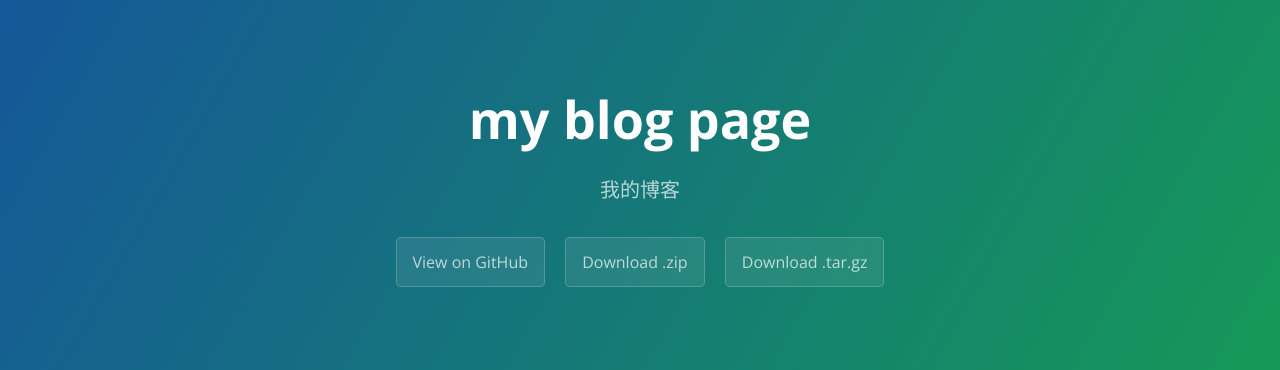
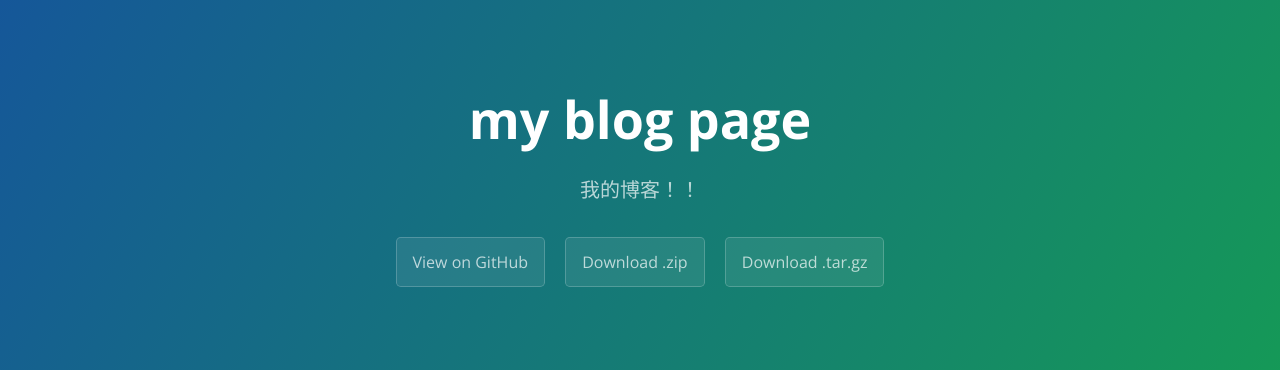
Before and after one commit to 1523090155/blog, a Jekyll site: the page built from index.md, in a window 1280 px wide and 900 px high. Shown: the top 370 px of the window. Built offline with Jekyll 4.4.1, drawn with Linux system fonts in a browser that asks for light colours.

Commit message:
添加 blog 主题

```diff
--- a/_config.yml
+++ b/_config.yml
@@ -1,5 +1,5 @@
 title: my blog page
-description: 我的博客
+description: 我的博客！！
 show_downloads: true
 google_analytics:
 theme: jekyll-theme-cayman
```
